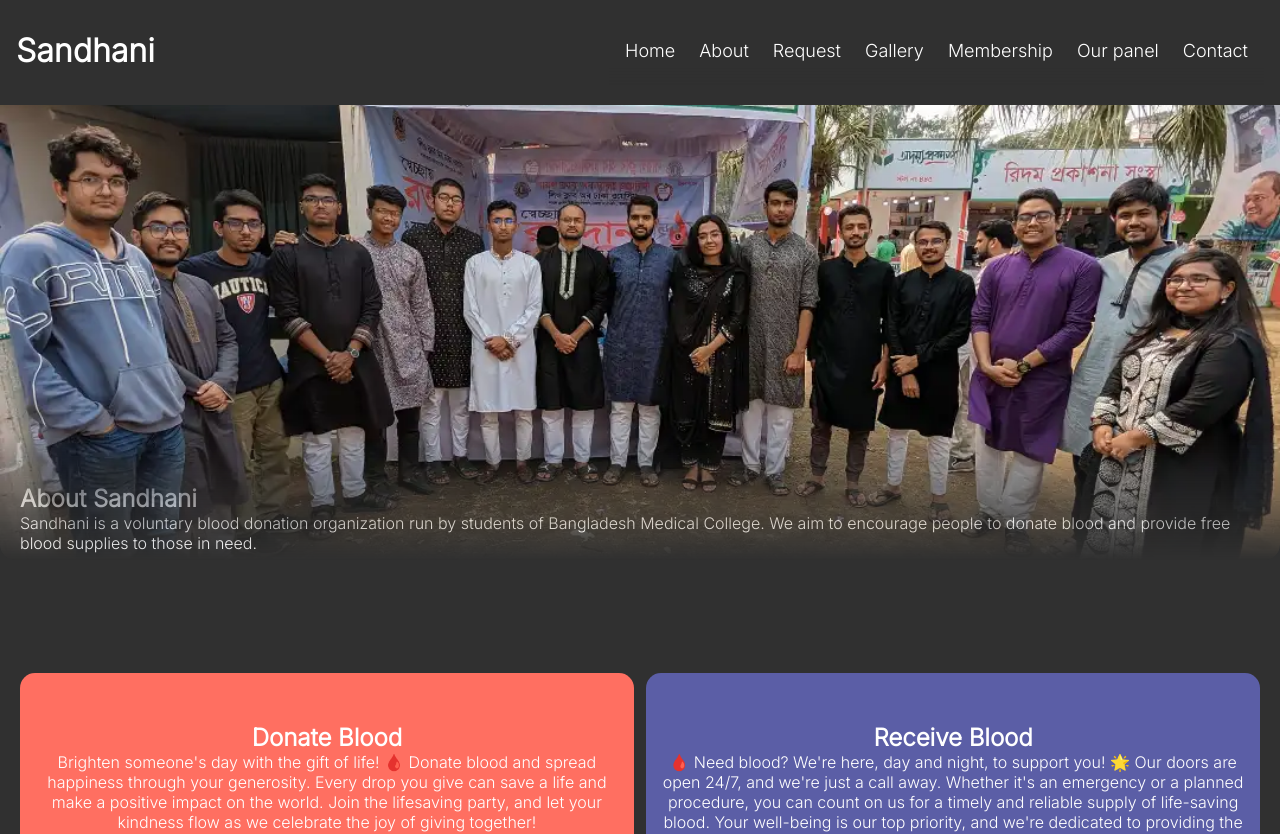
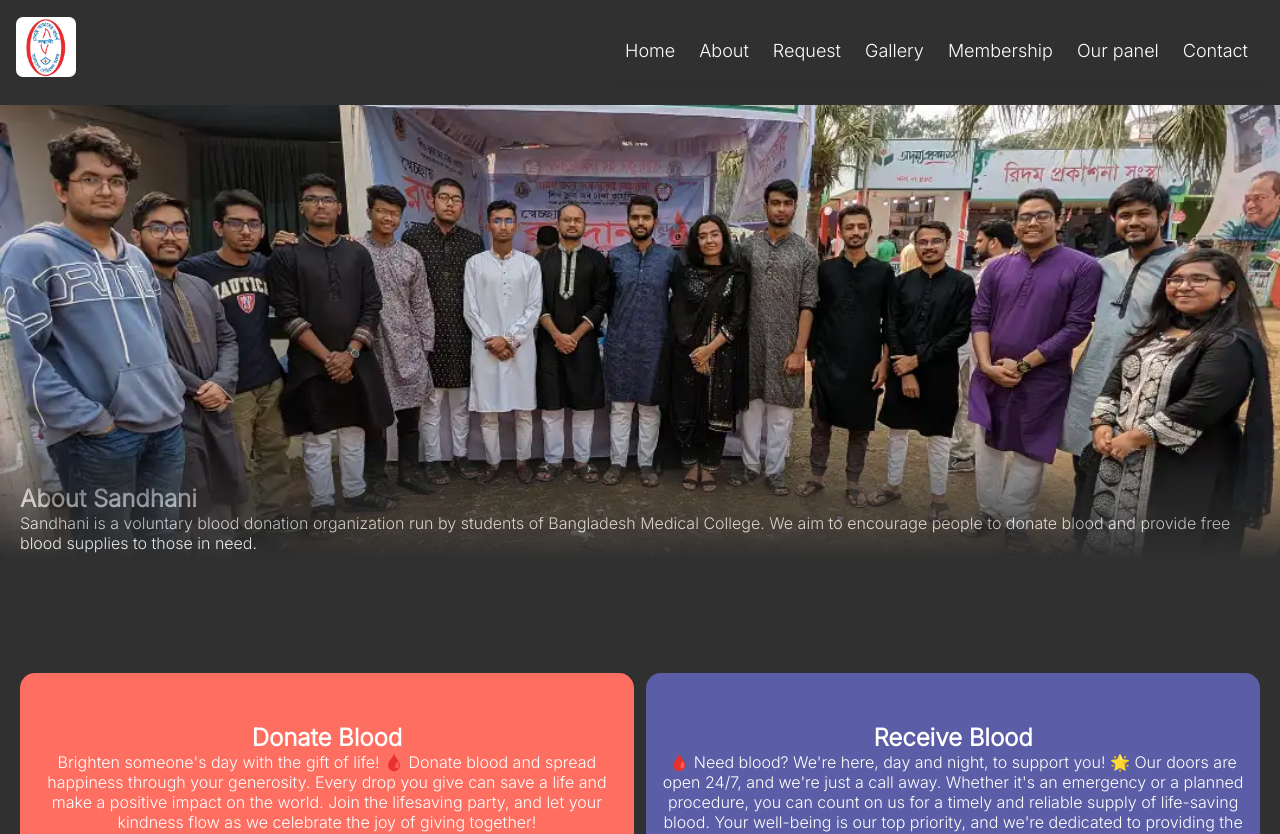
Before and after one commit to moyshik7/sbmcu, a Next.js app: page / in a window 1280 px wide. Shown: the top 834 px of the page. Built offline with nearby package versions, Linux system fonts and the light colour scheme; a web font is replaced by a local one.

Commit message:
Changed from SAndhani Lekha to logo

```diff
--- a/components/navbar.jsx
+++ b/components/navbar.jsx
@@ -3,6 +3,7 @@ import React, { useState } from "react";
 import styles from "@/styles/navbar.module.css"
 import Head from "next/head";
 import Script from "next/script";
+import Image from "next/image";
 
 const NavItem = ({ text, href, active }) => {
   return (
@@ -30,7 +31,9 @@ const Navbar = () => {
         <header>
             <div className={styles.nav}>
                 <Link href={"/"}>
-                    <h1 className={styles.logo}>Sandhani</h1>
+                    <h1 className={styles.logo}>
+                        <Image src="/android-icon-192x192.png" height={192} width={192} alt="Sandhani Bangladesh Medical College Logo" />
+                    </h1>
         		</Link>
         		<div onClick={() => setNavActive(!navActive)} className={styles.nav__menu_bar}>
 					{ navActive ? <i className='fas fa-times' /> : <i className='fas fa-bars' /> }
--- a/styles/navbar.module.css
+++ b/styles/navbar.module.css
@@ -12,7 +12,13 @@
     top: 0;
 }
 .nav .logo {
-    color: white;
+    width: 60px;
+    border-radius: 7px;
+}
+.nav .logo img{
+    width: 100%;
+    height: auto;
+    border-radius: 7px;
 }
 .nav a {
     text-decoration: none;
```
